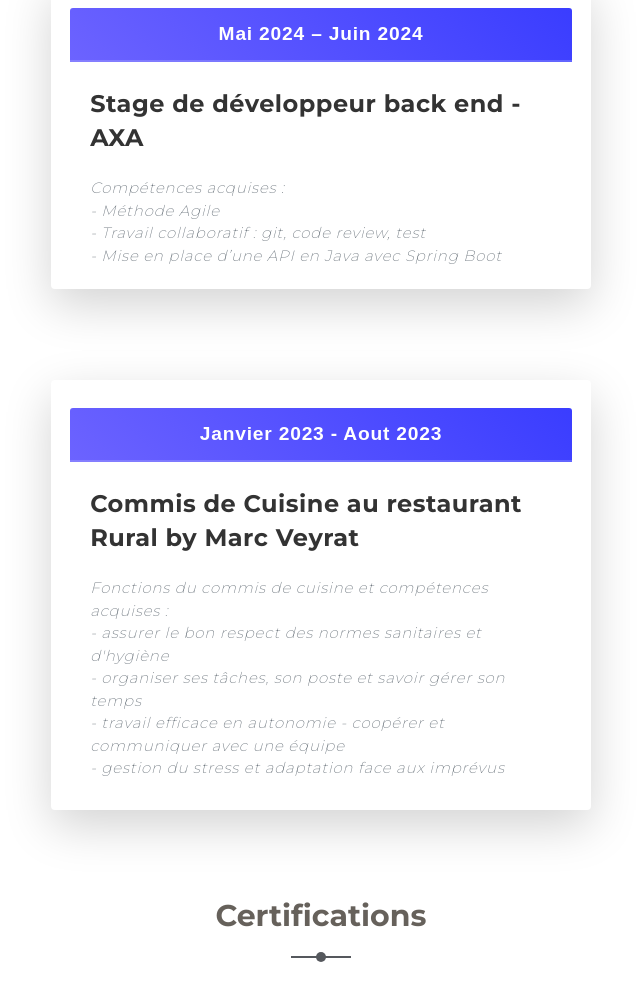
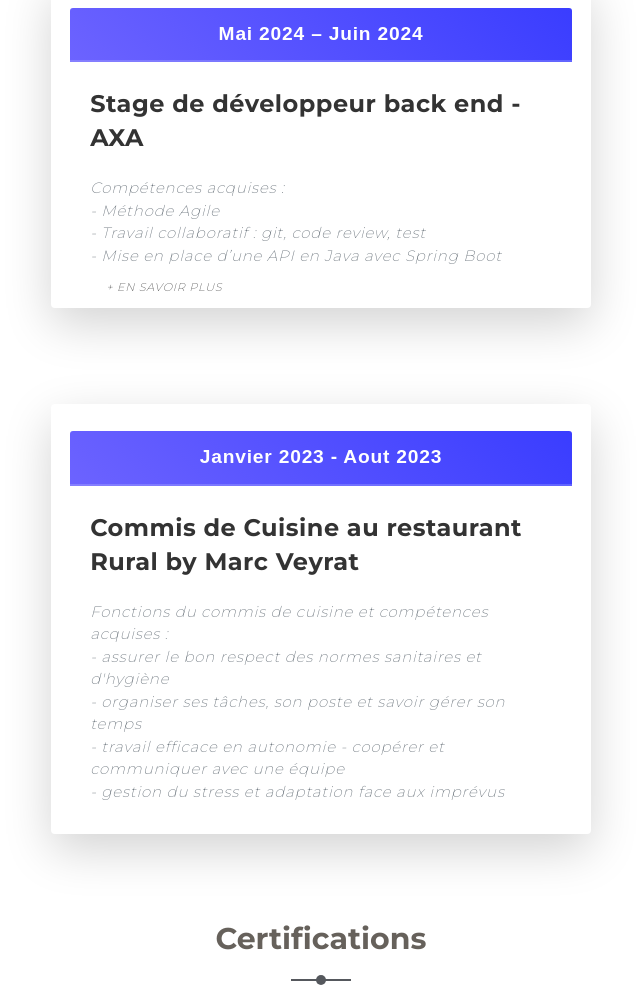
Before and after one commit to Lonz25/Lonz25.github.io, a website: page index.html in a window 1280 px wide. Shown: the part 2622-3607 px from the top of the page, without its empty margins (319-959 px from the left). Drawn offline with nearby package versions, Linux system fonts and the light colour scheme; some packages are replaced by stand-ins of ours.

Commit message:
Add files via upload

```diff
--- a/index.html
+++ b/index.html
@@ -325,7 +325,11 @@ The above copyright notice and this permission notice shall be included in all c
                     Compétences acquises : <br>
                     - Méthode Agile <br>
                     - Travail  collaboratif : git, code review, test <br>
-                    - Mise en place d’une API en Java avec Spring Boot</p>
+                    - Mise en place d’une API en Java avec Spring Boot
+                    <br>
+                    <a href="./assets/docs/stage1.pdf" >+ En savoir plus</a>
+                  </p>
+
                 </div>
               </div>
             </div>
```
